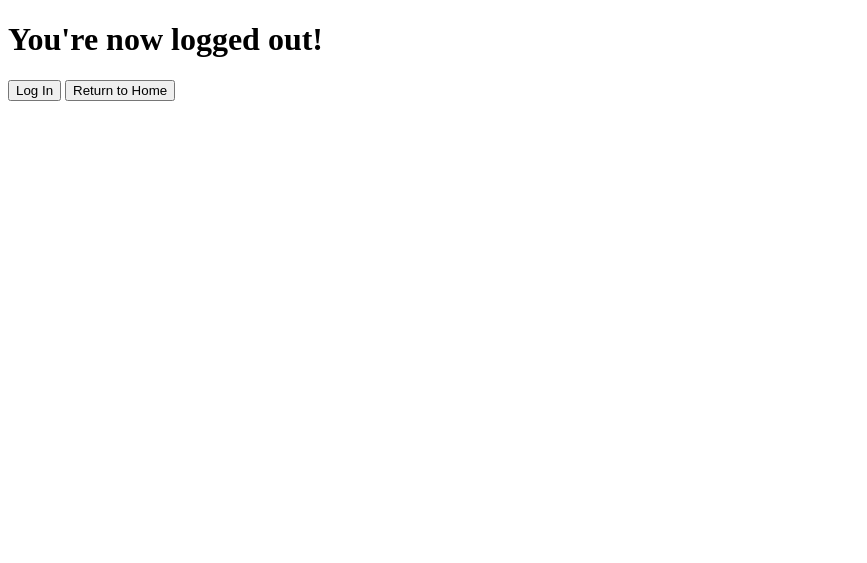
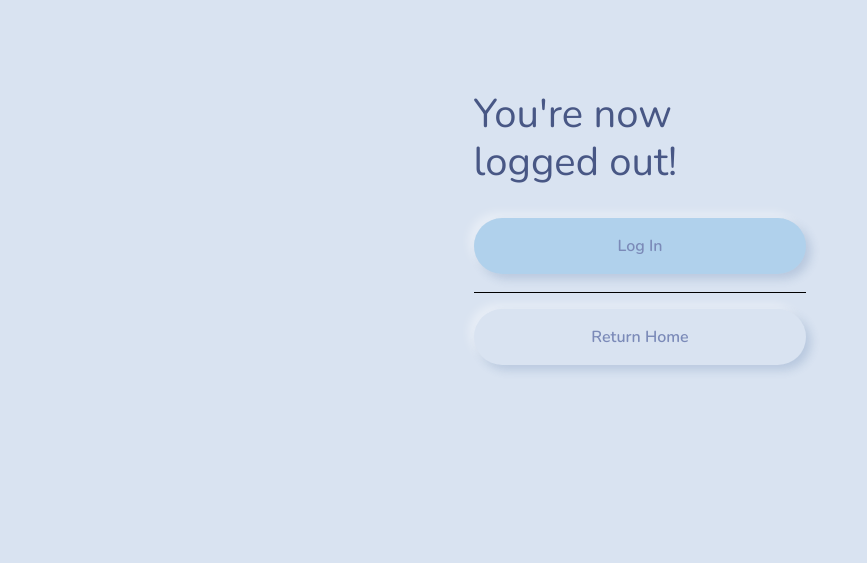
Before and after one commit to nickmccarty/admin-portal-demo, a plain HTML site: page sign-off.html in a window 1280 px wide. Shown: the whole page, without its empty margins (0-867 px from the left). Drawn offline with nearby package versions, Linux system fonts and the light colour scheme.

Commit message:
applied styling to sign off and user deleted pages

```diff
--- a/sign-off.html
+++ b/sign-off.html
@@ -1,14 +1,32 @@
 <!DOCTYPE html>
 <html lang="en">
-<head>
-    <meta charset="UTF-8">
+  <head>
+    <meta charset="utf-8">
+    <title>Signing Off</title>
+    <meta name="viewport" content="width=device-width, initial-scale=1">
     <meta http-equiv="X-UA-Compatible" content="IE=edge">
-    <meta name="viewport" content="width=device-width, initial-scale=1.0">
-    <title>Signing Off</title>
-</head>
-<body>
-    <h1>You're now logged out!</h1>
-    <a href="./login-page.html"><button>Log In</button></a>
-    <a href="./index.html"><button>Return to Home</button></a>
-</body>
+    <link rel="stylesheet" href="./assets/css/bootstrap.min.css" media="screen" id="stylesheet">
+    <link rel = "stylesheet" href = "./assets/css/style.css">
+  </head>
+  <body>
+    <div class = "login-container">
+        <div id= "main">
+            <h1>You're now logged out!</h1>
+            <br>
+            <!-- <div class="form-group">
+                <input type="email" class="form-control" placeholder="Enter Email" id="email">
+            </div>
+            <br>
+            <div class="form-group">
+                <input type="password" class="form-control" placeholder="Enter Password" id="password">
+            </div> -->
+            <a href="./login-page.html"><button type="button" class="btn btn-primary" style="background-color: #0583D230">Log In</button></a>
+            <p><span></span></p>
+            <a href="./index.html"><button type="button" class="btn btn-primary">Return Home</button></a>
+        </div>
+    </div>
+    <script src="https://code.jquery.com/jquery-1.12.4.min.js"></script>
+    <script src="https://cdnjs.cloudflare.com/ajax/libs/mustache.js/0.7.2/mustache.min.js"></script>
+    <script type = "module" src = "./assets/js/authentication.js"></script>
+  </body>
 </html>
```
Also changed, not shown: user-deleted.html (+21 -10 lines).
